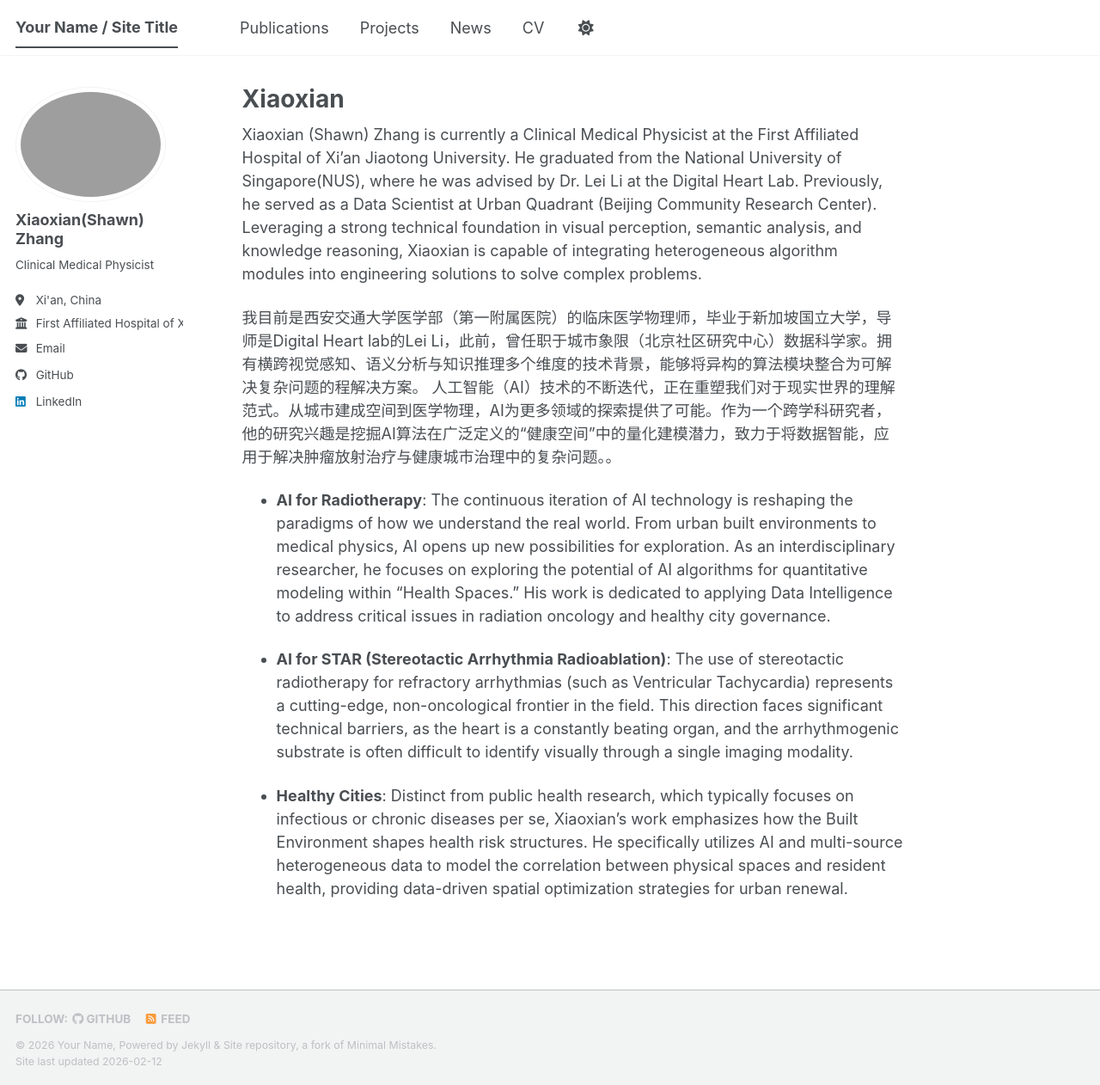
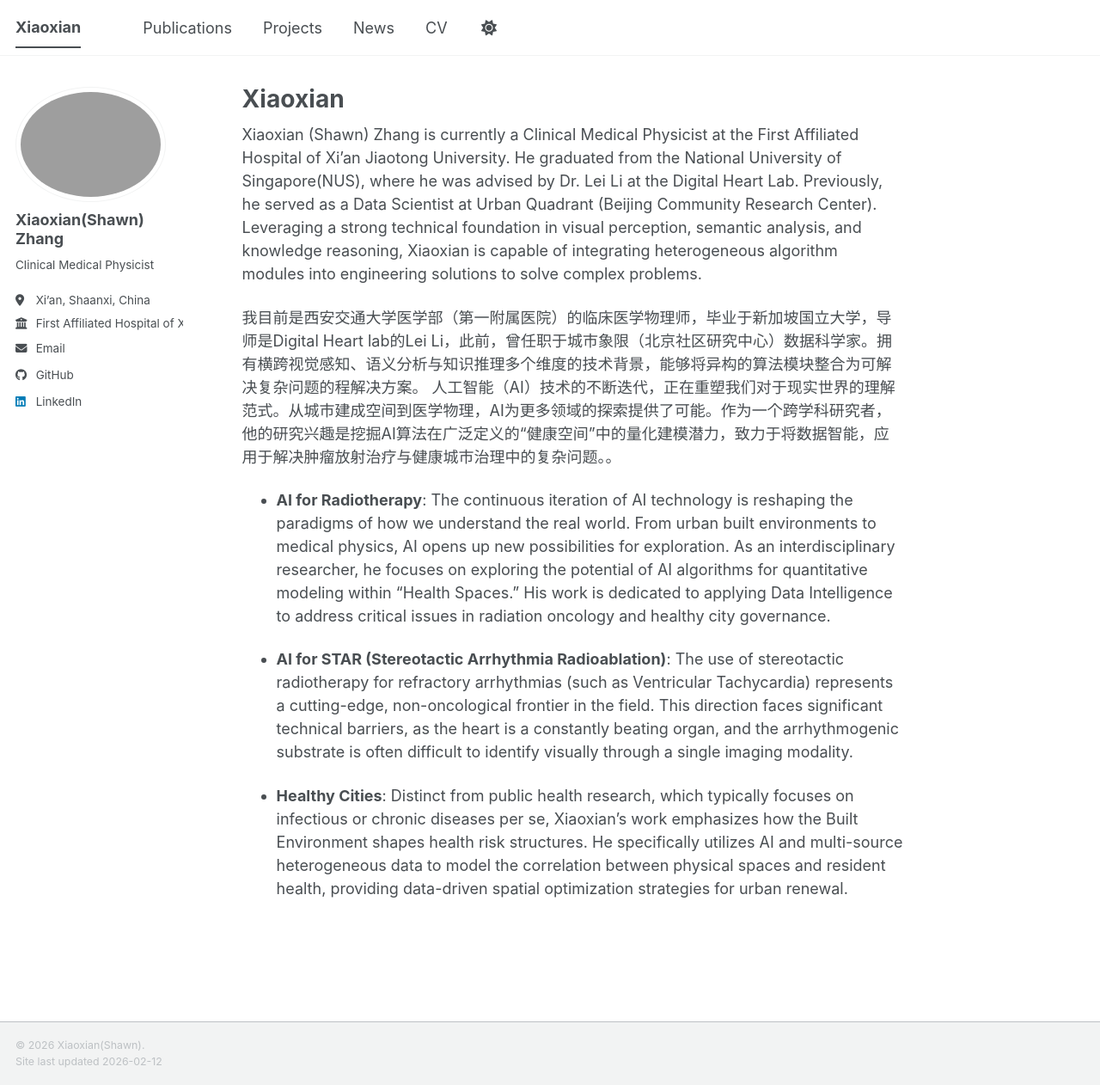
Before and after one commit to ZhangYuGe18/xiaoxian.github.io, a Jekyll site: the page built from _pages/about.md, in a window 1280 px wide and 1262 px high. Shown: the whole window at 86% size. Built offline with Jekyll 4.4.1, drawn with Linux system fonts in a browser that asks for light colours; a script bundle is joined from its source files by our own code; library files that are not in the unit come from our copies.

Commit message:
first version

```diff
--- a/_config.yml
+++ b/_config.yml
@@ -9,9 +9,9 @@
 # Basic Site Settings
 locale                   : "en-US"
 site_theme               : "default" # The available themes options are "default", "air", "sunrise", "mint", "dirt" and "contrast"
-title                    : "Your Name / Site Title"
+title                    : "Xiaoxian"
 title_separator          : "-"
-name                     : &name "Your Name"
+name                     : &name "Shawn"
 description              : &description "xiaoxian's academic portfolio"
 url                      : https://zhangyuge18.github.io # The base hostname & protocol for your site e.g. "https://[your GitHub username].github.io",
                                                            # or if you already have some other page hosted on Github then use "https://[your GitHub username].github.io/[Your Repo Name]"
@@ -27,7 +27,7 @@ author:
   name             : "Xiaoxian(Shawn) Zhang"
   pronouns         : # example: "she/her"
   bio              : "Clinical Medical Physicist"
-  location         : "Xi'an, China"
+  location         : "Xi’an, Shaanxi, China"
   employer         : "First Affiliated Hospital of Xi'an Jiaotong University"
   uri              : # URL
   email            : "xiaoxianzhang@xjtu.edu.cn"
--- a/_includes/footer.html
+++ b/_includes/footer.html
@@ -1,25 +1,6 @@
 {% include base_path %}
 
-{% if site.author.github or site.author.bitbucket or site.atom_feed.hide != true %}
-<div class="page__footer-follow">
-  <ul class="social-icons">
-    {% if site.data.ui-text[site.locale].follow_label %}
-      <li><strong>{{ site.data.ui-text[site.locale].follow_label }}</strong></li>
-    {% endif %}
-    {% if site.author.github %}
-      <li><a href="https://github.com/{{ site.author.github }}"><i class="fab fa-github" aria-hidden="true"></i> GitHub</a></li>
-    {% endif %}
-    {% if site.author.bitbucket %}
-      <li><a href="https://bitbucket.org/{{ site.author.bitbucket }}"><i class="fab fa-bitbucket" aria-hidden="true"></i> Bitbucket</a></li>
-    {% endif %}
-    {% if site.atom_feed.hide != true %}
-    <li><a href="{% if site.atom_feed.path %}{{ site.atom_feed.path }}{% else %}{{ base_path }}/feed.xml{% endif %}"><i class="fa fa-fw fa-rss-square" aria-hidden="true"></i> {{ site.data.ui-text[site.locale].feed_label | default: "Feed" }}</a></li>
-    {% endif %}
-  </ul>
-</div>
-{% endif %}
-
 <div class="page__footer-copyright">
-  &copy; {{ site.time | date: '%Y' }} {{ site.name | default: site.title }}, {{ site.data.ui-text[site.locale].powered_by | default: "Powered by" }} <a href="https://jekyllrb.com" rel="nofollow">Jekyll</a> &amp; <a href="https://github.com/zhangyuge18/xiaoxian.github.io">Site repository</a>, a fork of <a href="https://mademistakes.com/work/minimal-mistakes-jekyll-theme/" rel="nofollow">Minimal Mistakes</a>.<br />
+  &copy; {{ site.time | date: '%Y' }} Xiaoxian(Shawn).<br />
   Site last updated {{ "now" | date: '%Y-%m-%d' }}
 </div>
--- a/_sass/layout/_sidebar.scss
+++ b/_sass/layout/_sidebar.scss
@@ -154,8 +154,9 @@
   }
 
   img {
-    max-width: 175px;
-    border-radius: 50%;
+    max-width: 175px; /* 保持最大宽度 */
+    height: auto; /* 自动调整高度以保持比例 */
+    border-radius: 50%; /* 保持圆形 */
 
     @include breakpoint($large) {
       padding: 5px;
```
